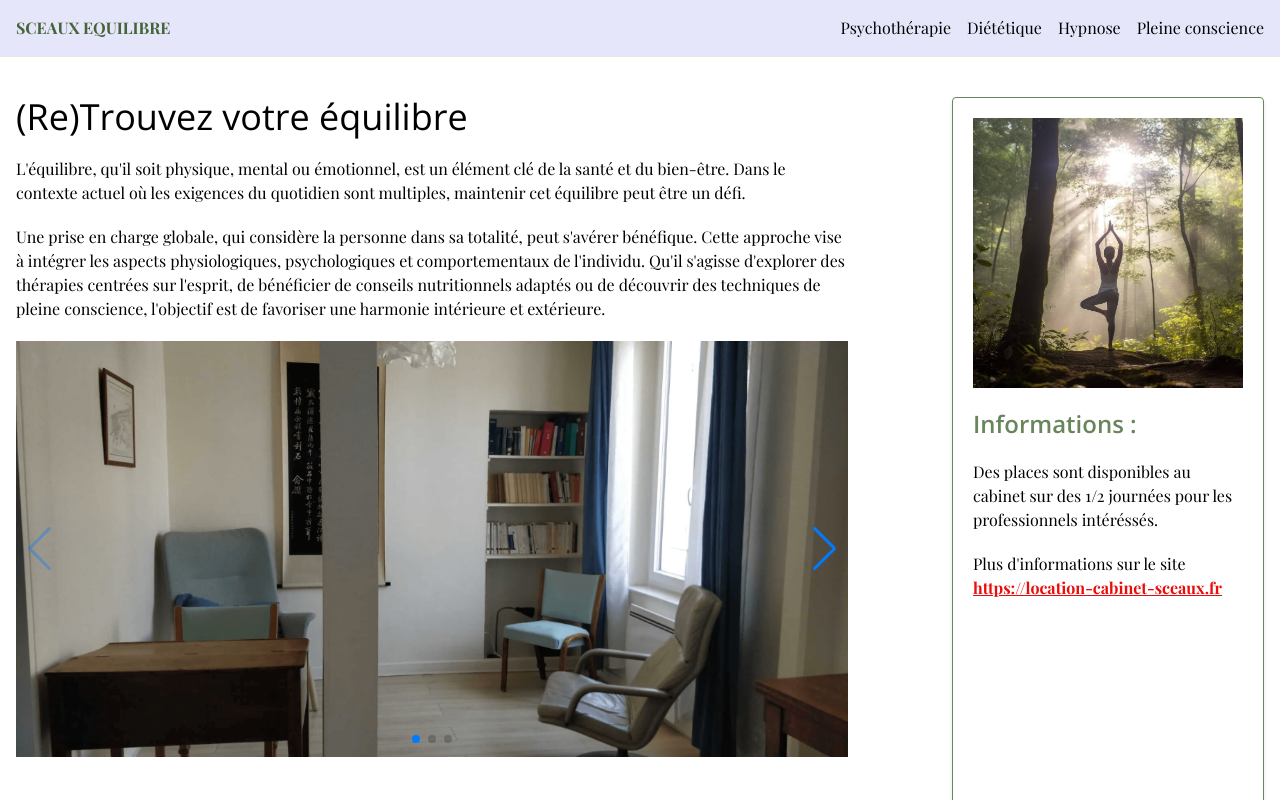
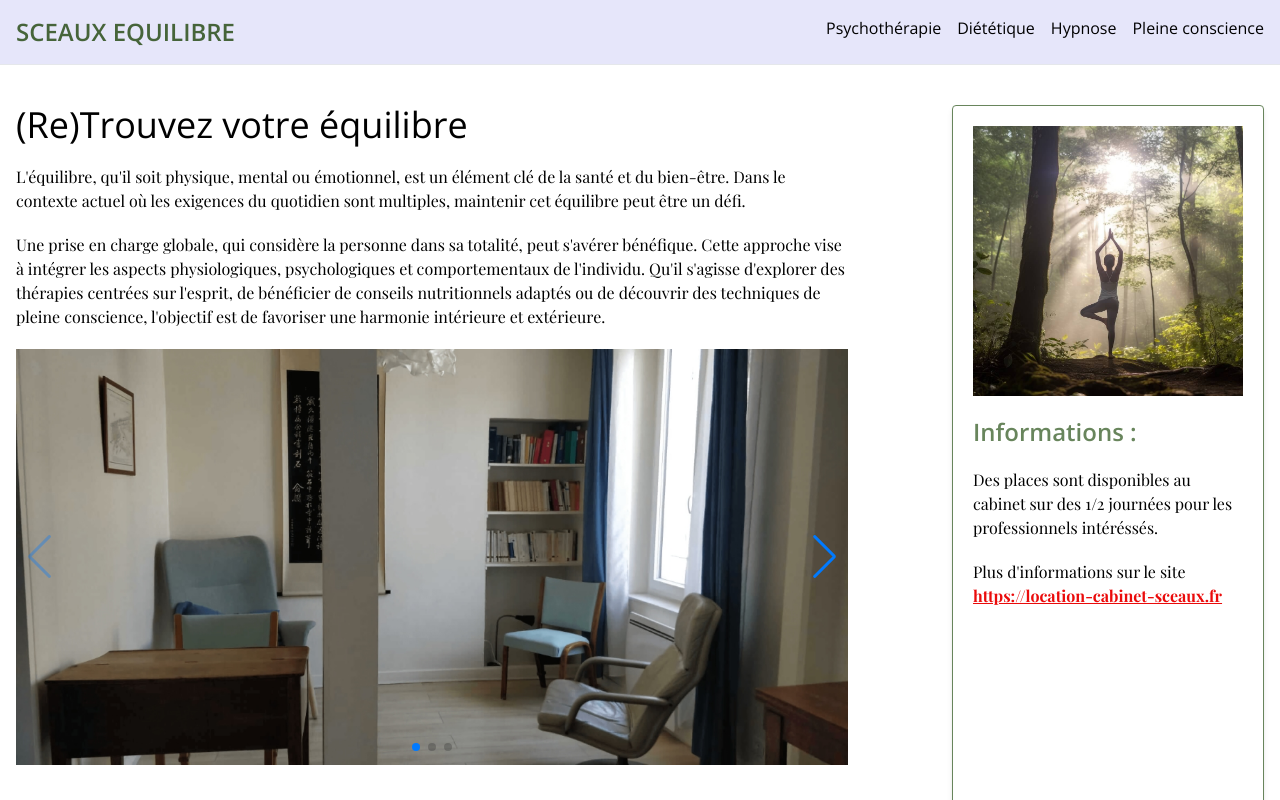
Before and after one commit to nicodev3/sceaux-equilibre.fr, a Next.js app: page / in a window 1280 px wide. Shown: the top 800 px of the page. Built offline with nearby package versions, Linux system fonts and the light colour scheme; a web font is replaced by a local one.

Commit message:
add font

```diff
--- a/src/app/components/Header.tsx
+++ b/src/app/components/Header.tsx
@@ -1,12 +1,15 @@
 import Link from 'next/link'
+import { openSans } from '@/app/fonts'
 
 const Header = () => {
   return (
     <header className="border-b bg-lavande">
-      <nav className="container sticky top-0 flex flex-wrap justify-center gap-4 py-4 md:justify-end">
+      <nav
+        className={`${openSans.className} container sticky top-0 flex flex-wrap justify-center gap-4 py-4 md:justify-end`}
+      >
         <Link
           href="/"
-          className="mr-auto w-full font-bold uppercase text-green-dark md:w-auto"
+          className={`mr-auto w-full text-2xl font-semibold uppercase text-green-dark md:w-auto`}
         >
           Sceaux Equilibre
         </Link>
```
